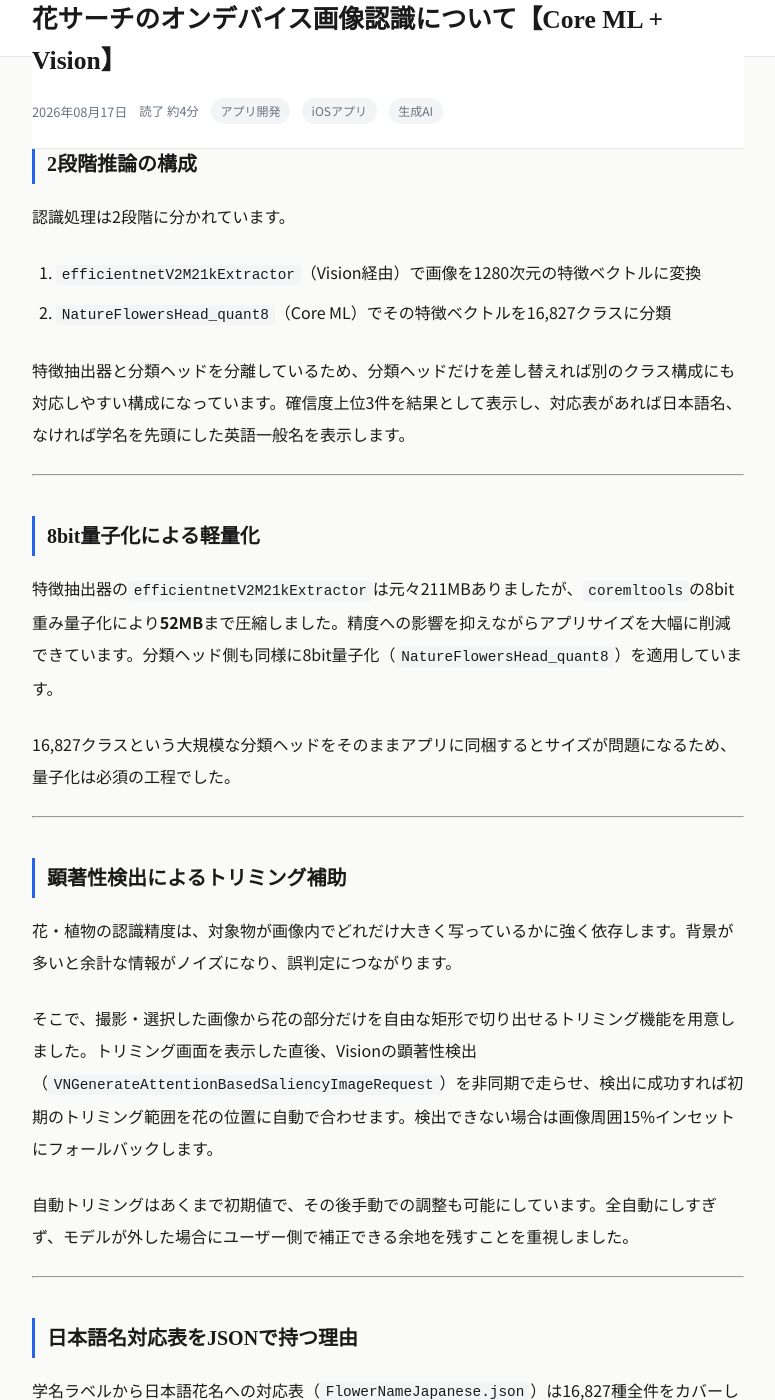
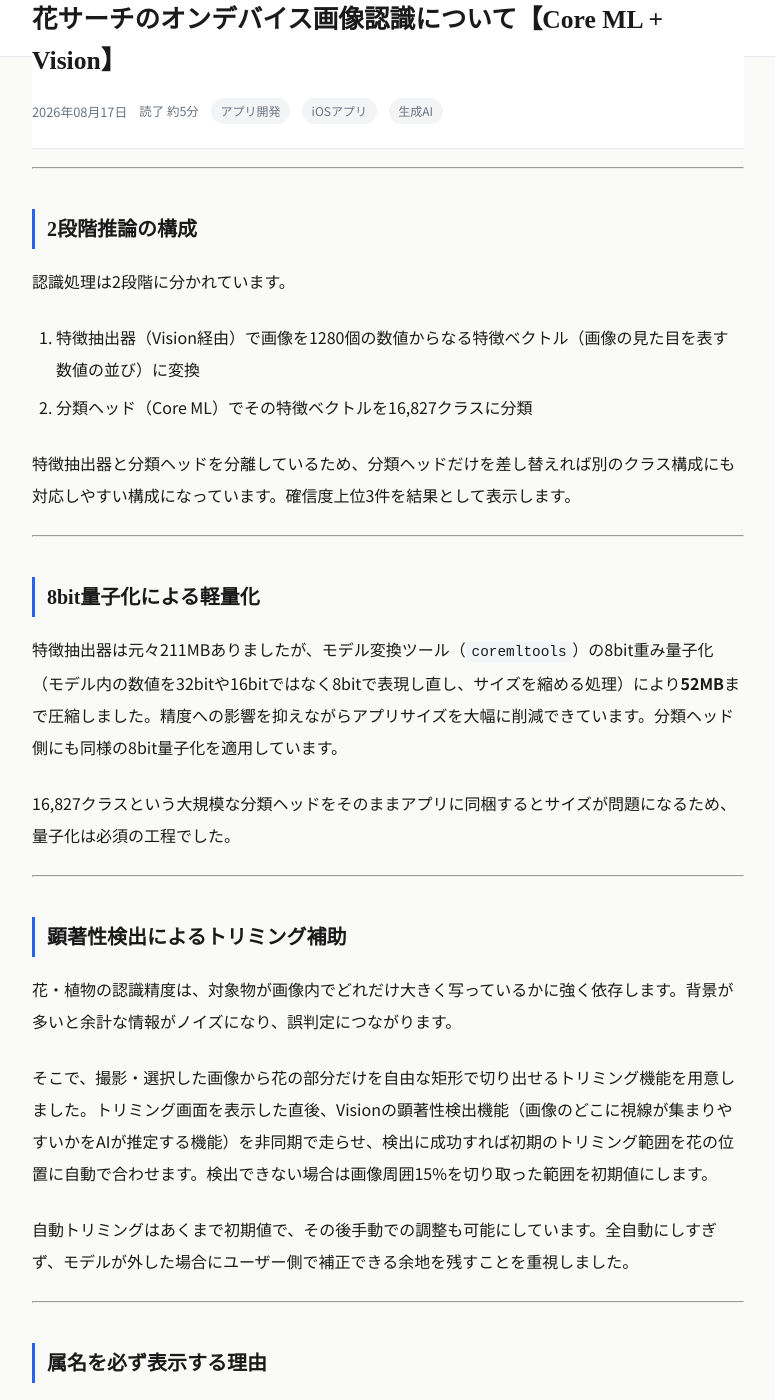
Before and after one commit to wat--/app-policies, a Jekyll site: the page built from _posts/2026-08-17-app-hana-search-tech.md, in a window 1280 px wide and 1400 px high, scrolled down 1255 px. Shown: the whole window, without its empty margins (252-1027 px from the left). Built offline with Jekyll 4.4.1, drawn with Linux system fonts in a browser that asks for light colours; a script that is not in the unit is left out; some of the changed text lies outside the part shown.

Commit message:
花サーチ記事に属名表示の仕組みを追加し、読み手向けに用語を平易化

```diff
--- a/_posts/2026-08-17-app-hana-search-tech.md
+++ b/_posts/2026-08-17-app-hana-search-tech.md
@@ -14,6 +14,7 @@
 - [2段階推論の構成](#2段階推論の構成)
 - [8bit量子化による軽量化](#8bit量子化による軽量化)
 - [顕著性検出によるトリミング補助](#顕著性検出によるトリミング補助)
+- [属名を必ず表示する理由](#属名を必ず表示する理由)
 - [日本語名対応表をJSONで持つ理由](#日本語名対応表をjsonで持つ理由)
 - [苦労した点](#苦労した点)
 
@@ -31,16 +32,16 @@
 
 認識処理は2段階に分かれています。
 
-1. `efficientnetV2M21kExtractor`（Vision経由）で画像を1280次元の特徴ベクトルに変換
-2. `NatureFlowersHead_quant8`（Core ML）でその特徴ベクトルを16,827クラスに分類
+1. 特徴抽出器（Vision経由）で画像を1280個の数値からなる特徴ベクトル（画像の見た目を表す数値の並び）に変換
+2. 分類ヘッド（Core ML）でその特徴ベクトルを16,827クラスに分類
 
-特徴抽出器と分類ヘッドを分離しているため、分類ヘッドだけを差し替えれば別のクラス構成にも対応しやすい構成になっています。確信度上位3件を結果として表示し、対応表があれば日本語名、なければ学名を先頭にした英語一般名を表示します。
+特徴抽出器と分類ヘッドを分離しているため、分類ヘッドだけを差し替えれば別のクラス構成にも対応しやすい構成になっています。確信度上位3件を結果として表示します。
 
 ---
 
 ## 8bit量子化による軽量化
 
-特徴抽出器の`efficientnetV2M21kExtractor`は元々211MBありましたが、`coremltools`の8bit重み量子化により**52MB**まで圧縮しました。精度への影響を抑えながらアプリサイズを大幅に削減できています。分類ヘッド側も同様に8bit量子化（`NatureFlowersHead_quant8`）を適用しています。
+特徴抽出器は元々211MBありましたが、モデル変換ツール（`coremltools`）の8bit重み量子化（モデル内の数値を32bitや16bitではなく8bitで表現し直し、サイズを縮める処理）により**52MB**まで圧縮しました。精度への影響を抑えながらアプリサイズを大幅に削減できています。分類ヘッド側にも同様の8bit量子化を適用しています。
 
 16,827クラスという大規模な分類ヘッドをそのままアプリに同梱するとサイズが問題になるため、量子化は必須の工程でした。
 
@@ -50,15 +51,25 @@
 
 花・植物の認識精度は、対象物が画像内でどれだけ大きく写っているかに強く依存します。背景が多いと余計な情報がノイズになり、誤判定につながります。
 
-そこで、撮影・選択した画像から花の部分だけを自由な矩形で切り出せるトリミング機能を用意しました。トリミング画面を表示した直後、Visionの顕著性検出（`VNGenerateAttentionBasedSaliencyImageRequest`）を非同期で走らせ、検出に成功すれば初期のトリミング範囲を花の位置に自動で合わせます。検出できない場合は画像周囲15%インセットにフォールバックします。
+そこで、撮影・選択した画像から花の部分だけを自由な矩形で切り出せるトリミング機能を用意しました。トリミング画面を表示した直後、Visionの顕著性検出機能（画像のどこに視線が集まりやすいかをAIが推定する機能）を非同期で走らせ、検出に成功すれば初期のトリミング範囲を花の位置に自動で合わせます。検出できない場合は画像周囲15%を切り取った範囲を初期値にします。
 
 自動トリミングはあくまで初期値で、その後手動での調整も可能にしています。全自動にしすぎず、モデルが外した場合にユーザー側で補正できる余地を残すことを重視しました。
 
 ---
 
+## 属名を必ず表示する理由
+
+認識結果の表示名は、種名だけを単独で出すのではなく、「属の通称＋種の通称」（例:「マーガレット属フランスギク」「エリカ属〜」）を組み立てて表示するようにしています。16,827種という規模になると、種としての標準和名が存在しても大半のユーザーにとって聞き慣れない名前になってしまい、それだけでは「見た目としてどんな仲間の花なのか」が伝わりません。属の通称を必ず前に付けることで、学術的な種名だけでは伝わらない「仲間としての見た目」をユーザーに伝えられるようにしています。
+
+なお、見た目がマーガレット（*Argyranthemum frutescens*）にそっくりな近縁属（*Argyranthemum*, *Leucanthemum*, *Leucanthemopsis*, *Arctanthemum*, *Coleostephus*）は、ユーザーにとって学術的な区別が重要でないため、属の通称自体を「マーガレット」に丸めています。一方で見た目が異なる種を含む*Tanacetum*属（タンジーやフィーバーフューなど）はこの丸め込みの対象外にしています。「似ているものは一緒に、違うものは分ける」という見た目基準の線引きです。
+
+種の日本語名が対応表にない場合は「マーガレット属」のように属名のみを表示し、属名も対応表にない場合のみ英語の学名を表示します。
+
+---
+
 ## 日本語名対応表をJSONで持つ理由
 
-学名ラベルから日本語花名への対応表（`FlowerNameJapanese.json`）は16,827種全件をカバーしています。標準和名がある種はそれを、ない種はカタカナ表記を採用しました。
+学名ラベルから日本語花名への対応表は16,827種全件をカバーし、属レベルの通称は種の対応表とは別ファイルで管理しています。標準和名がある種はそれを、ない種はカタカナ表記を採用しました。
 
 この対応表はSwiftソースに直接埋め込むのではなく、JSONリソースとしてアプリに同梱し、初回アクセス時に読み込む方式にしています。1万6千件を超える辞書リテラルをSwiftコードに直接書くと、コンパイル時にメモリを大量消費し、ビルドが極端に遅くなる（あるいは失敗する）ためです。JSON化することで、ビルド時間への影響を避けつつ、大規模な対応表を無理なく持てるようにしています。
 
```
